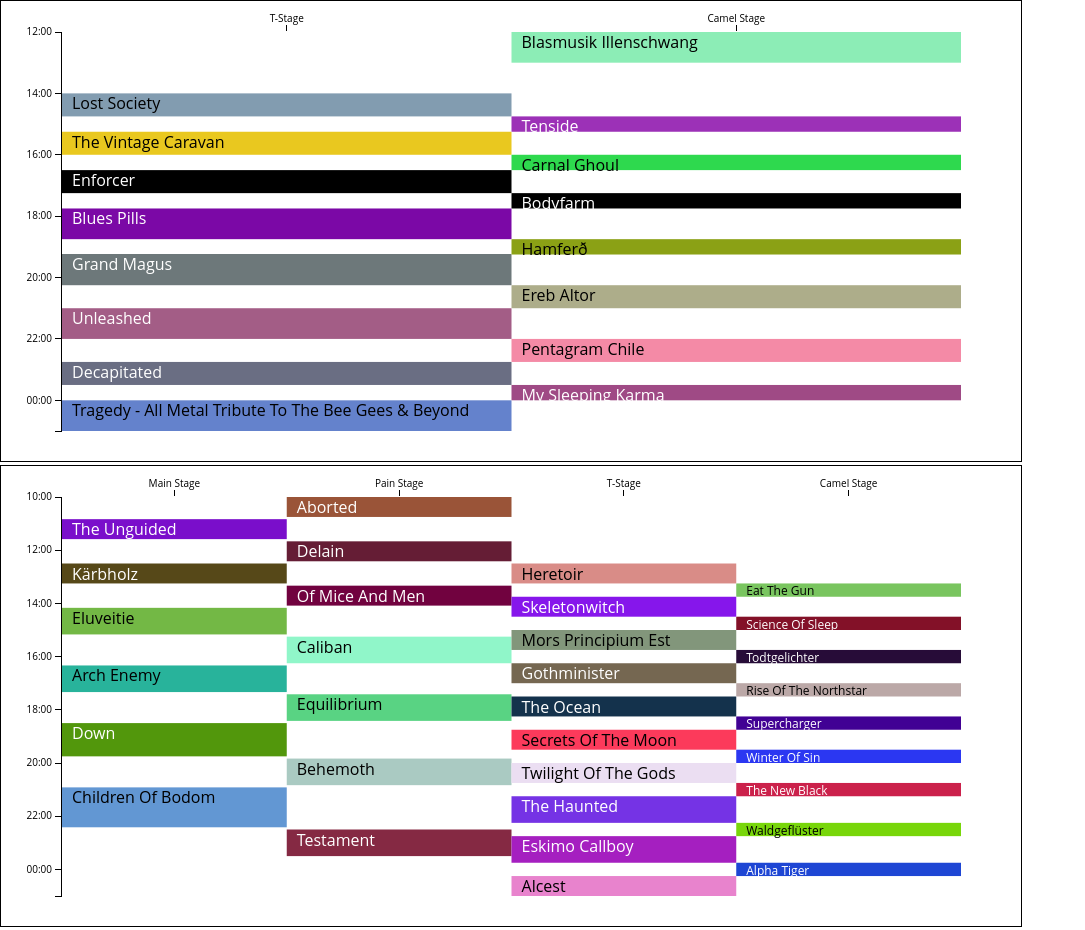
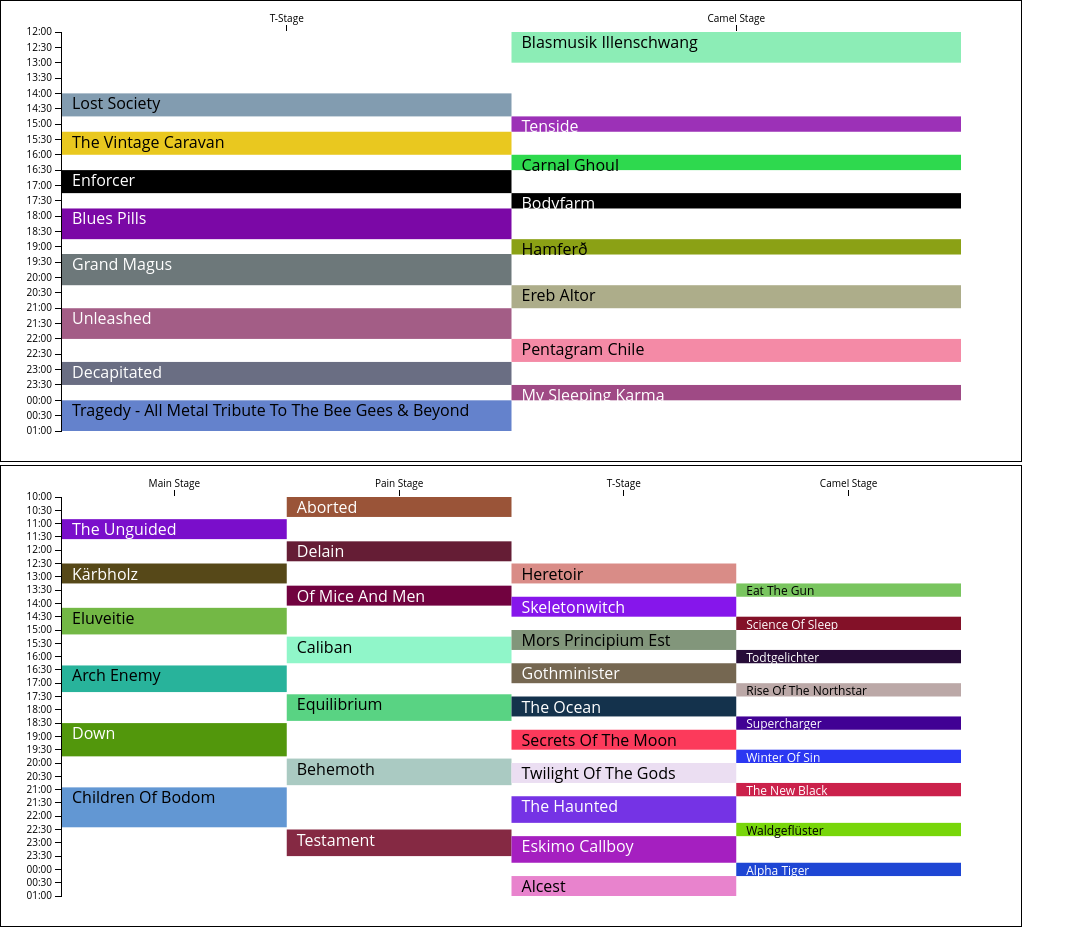
Before and after one commit to WoodenDoors/RunningOrderVisualizer, a website: page index.html in a window 1280 px wide. Shown: the whole page, without its empty margins (0-1085 px from the left). Drawn offline with Linux system fonts and the light colour scheme.

Commit message:
more ticks

```diff
--- a/css/default.css
+++ b/css/default.css
@@ -13,7 +13,3 @@
 .xaxis path {
 	stroke: none;
 }
-
-.bandname {
-	font-size: 1.1rem;
-}
--- a/js/application.js
+++ b/js/application.js
@@ -8,7 +8,6 @@
 		height = 400,
 		verticalPadding = 60,
 		horizontalPadding = 30,
-		datePrefix = "2014-08-13T",
 		dateSuffix = ":00+0200";
 
 	/**
@@ -103,7 +102,7 @@
 			yAxis = d3.svg.axis()
 							.scale(yScale)
 							.orient("left")
-							.ticks(d3.time.hours, 2)
+							.ticks(d3.time.minutes, 30)
 							.tickFormat(d3.time.format('%H:%M')),
 
 			xAxis = d3.svg.axis()
```
